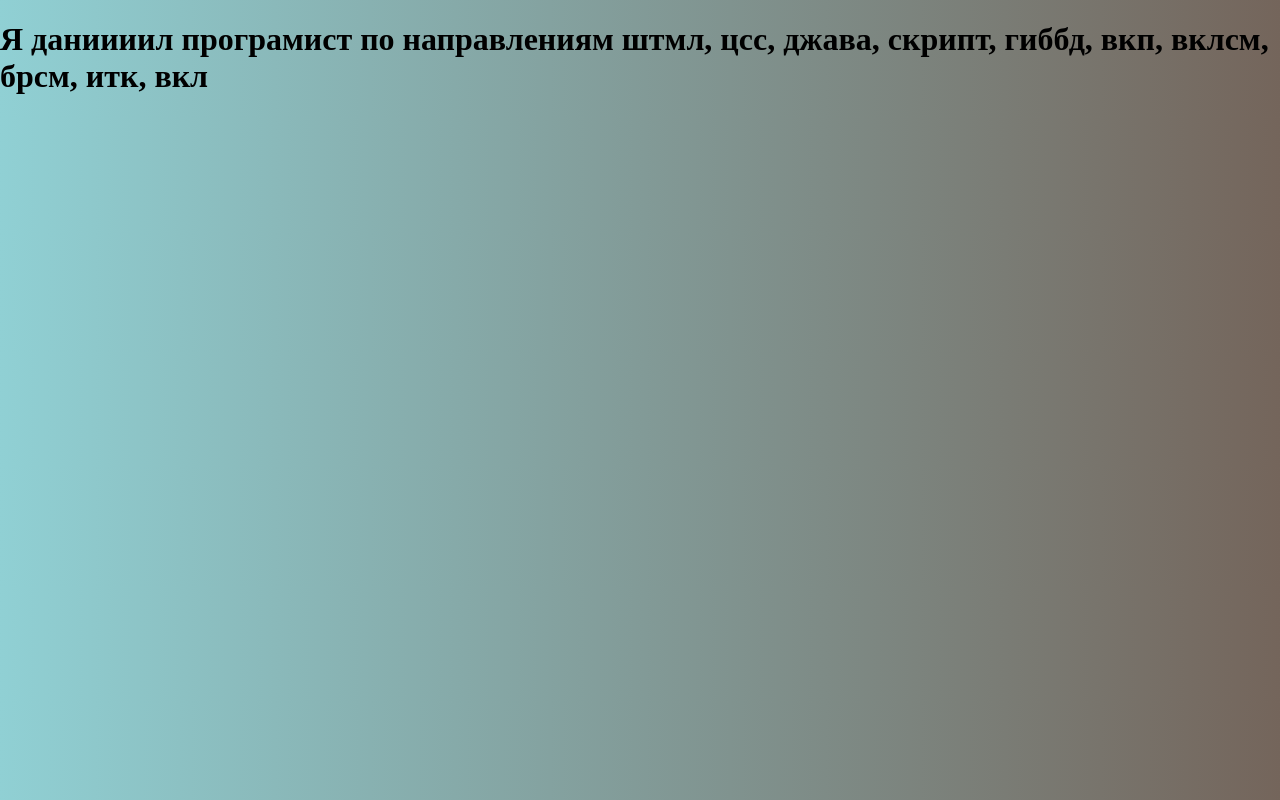
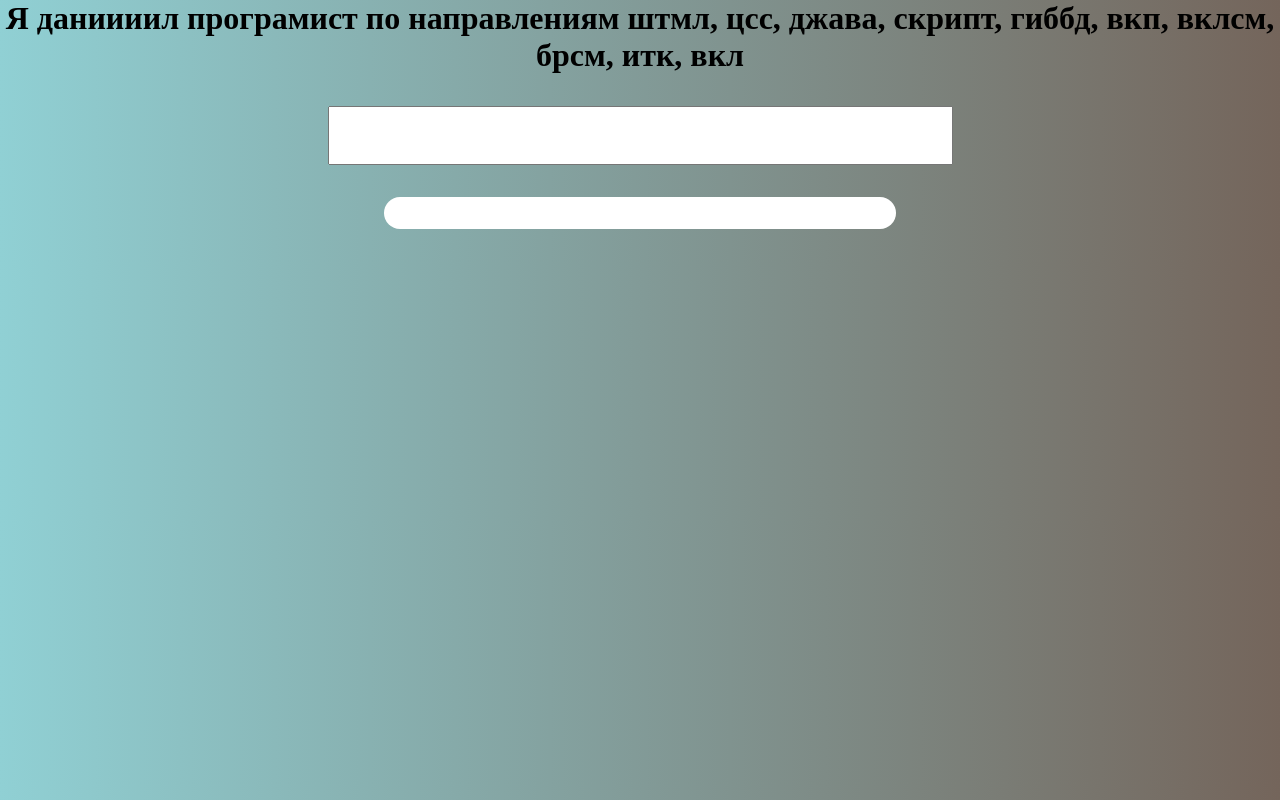
Before and after one commit to Daniilgit/GitLesson, a plain HTML site: page index.html in a window 1280 px wide. Drawn offline with nearby package versions, Linux system fonts and the light colour scheme.

Commit message:
Add other files

```diff
--- a/index.html
+++ b/index.html
@@ -4,10 +4,17 @@
 	<meta charset="utf-8">
 	<meta name="viewport" content="width=device-width, initial-scale=1">
 	<link rel="stylesheet" type="text/css" href="style.css">
-	<title>I</title>
+	<title>Search account</title>
 </head>
 <body>
 	<header>
-		<h1>Я даниииил програмист по направлениям штмл, цсс, джава, скрипт, гиббд, вкп, вклсм, брсм, итк, вкл </h1></header>
+		<h1>Я даниииил програмист по направлениям штмл, цсс, джава, скрипт, гиббд, вкп, вклсм, брсм, итк, вкл </h1>
+	</header>
+	<input type="text">
+	<div id="result">
+
+	</div>
+	<script src="https://code.jquery.com/jquery-3.6.0.min.js"></script>
+	<script src="js.js"></script>
 </body>
 </html>
--- /dev/null
+++ b/js.js
@@ -0,0 +1,11 @@
+$('input').on('change',function(){
+	let username=$('input').val();
+	$.ajax(`http://api.github.com/users/${username}`,
+		{success:function(result){
+			$('#result').html(`
+				<h3>${result.login}</h3>
+				<img src="${result.avatar_url}">
+				<a href="${result.html_url}">Link to profile</a>
+			`);
+		}});
+});
--- a/style.css
+++ b/style.css
@@ -1,6 +1,27 @@
-body{
+*{
 	padding: 0;
 	margin: 0;
+}
+body{
+	text-align: center;
 	background: -webkit-linear-gradient(90deg, #90d0d4,#74655b);
     background: linear-gradient(90deg, #90d0d4,#74655b);
 }
+
+input{
+	margin-top: 2rem;
+	font-size: 3rem;
+}
+
+#result{
+	display: flex;
+	flex-direction: column;
+	align-items: center;
+	gap: 1rem;
+	font-size: 2rem;
+	background-color: #fff;
+	margin: 2rem auto;
+	width: 30rem;
+	padding: 1rem;
+	border-radius: 1rem;
+}
```
